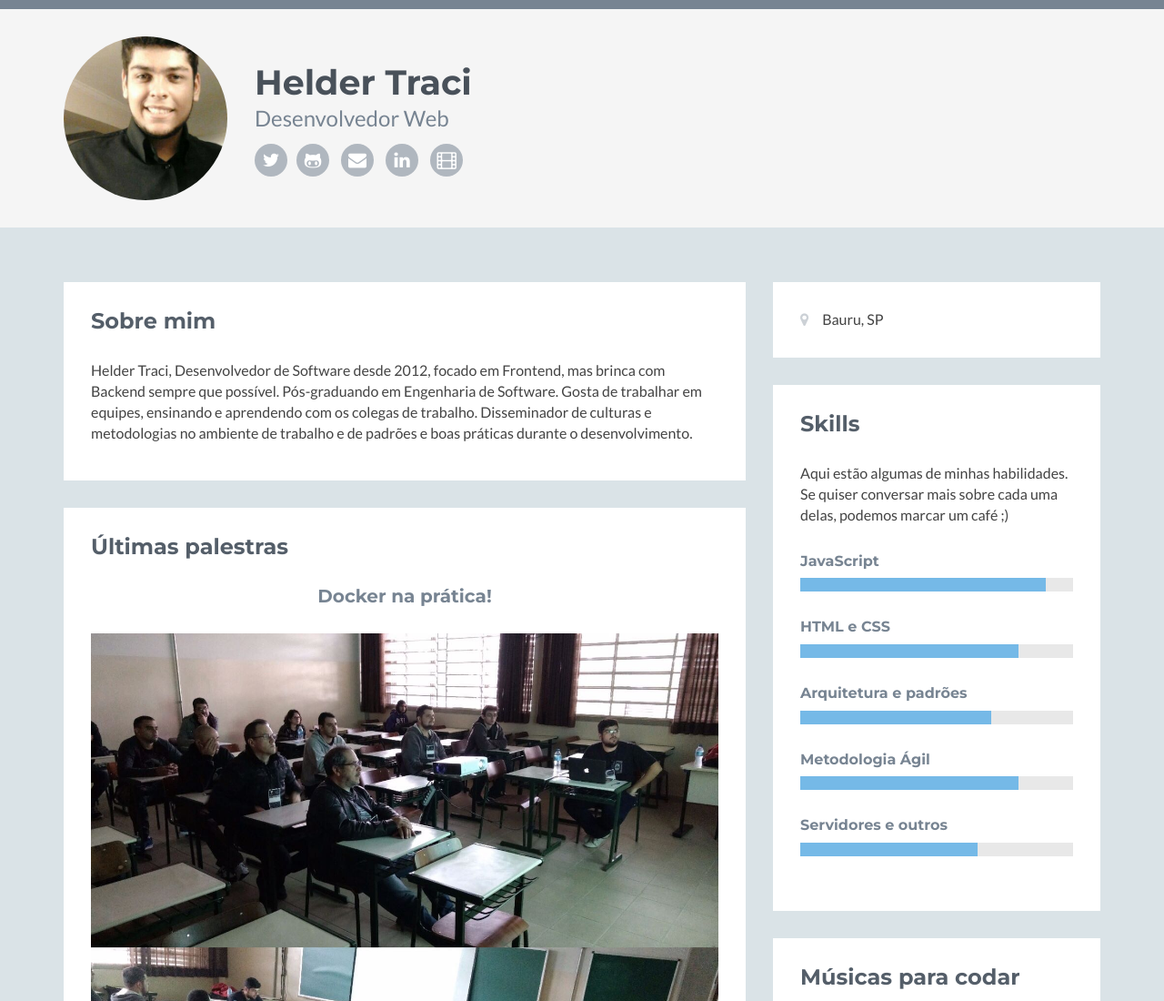
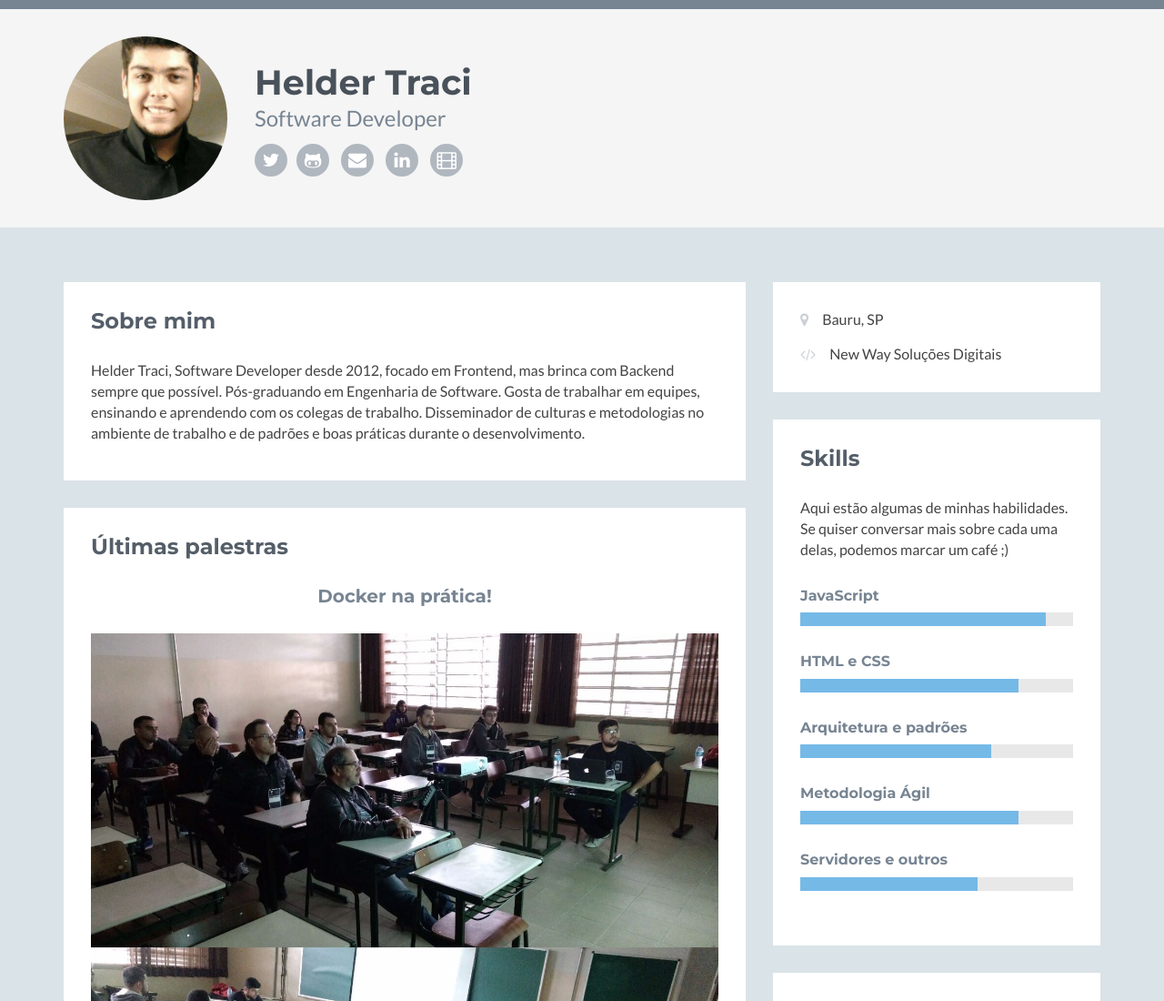
Before and after one commit to helderdiin/helderdiin.github.io, a plain HTML site: page index.html in a window 1280 px wide. Shown: the top 1100 px of the page at 91% size. Drawn offline with Linux system fonts and the light colour scheme.

Commit message:
Atualizando dados

```diff
--- a/index.html
+++ b/index.html
@@ -41,7 +41,7 @@
             <img style="width: 180px; border-radius: 100px;" class="profile-image img-responsive pull-left" src="assets/images/profile.jpg" alt="James Lee" />
             <div class="profile-content pull-left">
                 <h1 class="name">Helder Traci</h1>
-                <h2 class="desc">Desenvolvedor Web</h2>
+                <h2 class="desc">Software Developer</h2>
                 <ul class="social list-inline">
                     <li><a href="https://twitter.com/Helderdiin" title="Twitter"><i class="fa fa-twitter"></i></a></li><li><a href="https://github.com/helderdiin" title="GitHub"><i class="fa fa-github-alt"></i></a></li>
                     <li><a href="mailto:helderdiin.work@gmail.com" title="Gmail"><i class="fa fa-envelope"></i></a></li>
@@ -60,7 +60,7 @@
                     <div class="section-inner">
                         <h2 class="heading">Sobre mim</h2>
                         <div class="content">
-                            <p>Helder Traci, Desenvolvedor de Software desde 2012, focado em Frontend, mas brinca com Backend sempre que possível. Pós-graduando em Engenharia de Software. Gosta de trabalhar em equipes, ensinando e aprendendo com os colegas de trabalho. Disseminador de culturas e metodologias no ambiente de trabalho e de padrões e boas práticas durante o desenvolvimento.</p>
+                            <p>Helder Traci, Software Developer desde 2012, focado em Frontend, mas brinca com Backend sempre que possível. Pós-graduando em Engenharia de Software. Gosta de trabalhar em equipes, ensinando e aprendendo com os colegas de trabalho. Disseminador de culturas e metodologias no ambiente de trabalho e de padrões e boas práticas durante o desenvolvimento.</p>
 
                         </div><!--//content-->
                     </div><!--//section-inner-->
@@ -202,7 +202,8 @@
                         <h2 class="heading sr-only">Informações</h2>
                         <div class="content">
                             <ul class="list-unstyled">
-                                <li><i class="fa fa-map-marker"></i><span class="sr-only">Location:</span>Bauru, SP</li>
+                                <li><i class="fa fa-map-marker"></i><span class="sr-only">Localidade:</span>Bauru, SP</li>
+                                <li><i class="fa fa-code"></i><span class="sr-only">Trabalho:</span>New Way Soluções Digitais</li>
                                 <!-- <li><i class="fa fa-envelope-o"></i><span class="sr-only">Email:</span><a href="#">jameslee@website.com</a></li>
                                 <li><i class="fa fa-link"></i><span class="sr-only">Website:</span><a href="#">http://www.website.com</a></li> -->
                             </ul>
```
